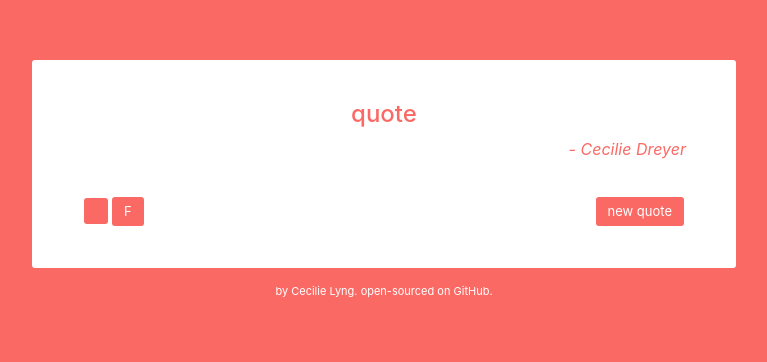
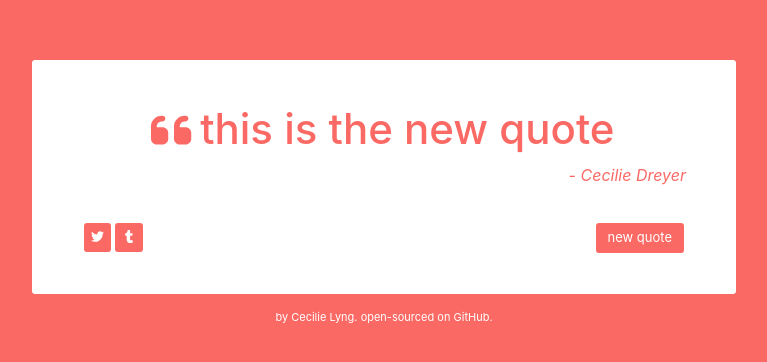
Before and after one commit to ceciliedreyer/random-quote, a React (Create React App) app: page / in a window 1280 px wide. Shown: the part 140-502 px from the top of the page, without its empty margins (256-1023 px from the left). Built offline with nearby package versions, Linux system fonts and the light colour scheme.

Commit message:
Imported font awesome and updated CSS

```diff
--- a/package.json
+++ b/package.json
@@ -3,11 +3,16 @@
   "version": "0.1.0",
   "private": true,
   "dependencies": {
+    "@fortawesome/fontawesome-svg-core": "^6.5.2",
+    "@fortawesome/free-brands-svg-icons": "^6.5.2",
+    "@fortawesome/free-solid-svg-icons": "^6.5.2",
+    "@fortawesome/react-fontawesome": "^0.2.2",
     "@testing-library/jest-dom": "^5.17.0",
     "@testing-library/react": "^13.4.0",
     "@testing-library/user-event": "^13.5.0",
     "axios": "^1.7.2",
     "bootstrap": "^5.3.3",
+    "font-awesome": "^4.7.0",
     "react": "^18.3.1",
     "react-dom": "^18.3.1",
     "react-scripts": "5.0.1",
--- /dev/null
+++ b/src/Quote.css
@@ -0,0 +1,11 @@
+.quote-copy {
+  font-size: 42px;
+  position: relative;
+}
+
+.quote-icon {
+  font-size: 46px;
+  position: relative;
+  top: 3.5px;
+  right: 3px;
+}
--- a/src/Quote.js
+++ b/src/Quote.js
@@ -1,5 +1,19 @@
 import React from "react";
+import { library } from "@fortawesome/fontawesome-svg-core";
+import { faUser, faFolder } from "@fortawesome/free-solid-svg-icons";
+import { FontAwesomeIcon } from "@fortawesome/react-fontawesome";
+import { faQuoteLeft } from "@fortawesome/free-solid-svg-icons";
+import "./Quote.css";
 
 export default function Quote() {
-  return <div>quote</div>;
+  return (
+    <div className="quote">
+      <h1>
+        <strong className="quote-icon">
+          <FontAwesomeIcon icon={faQuoteLeft} />
+        </strong>{" "}
+        <span className="quote-copy">this is the new quote</span>
+      </h1>
+    </div>
+  );
 }
--- a/src/QuoteGenerator.css
+++ b/src/QuoteGenerator.css
@@ -3,7 +3,7 @@
   border-radius: 3px;
   display: block;
   margin: 0 auto;
-  width: 80%;
+  width: 60%;
   padding: 40px 50px;
 }
 
@@ -25,7 +25,6 @@ p {
   box-shadow: none;
   font-size: 13px;
   color: white;
-  padding: 5px 12px;
   margin: 20px 2px 2px 2px;
 }
 
@@ -34,7 +33,35 @@ footer {
   margin-top: 15px;
 }
 
+.quote {
+  display: flex;
+  justify-content: center;
+}
+
 .new-quote-button {
   display: block;
   float: right;
+  padding: 5px 12px;
 }
+
+.tumblr {
+  padding: 4.5px 10px;
+}
+
+.twitter {
+  padding-top: 6.2px;
+  padding-bottom: 6.9px;
+  padding-left: 7px;
+  padding-right: 7px;
+}
+
+@media screen and (min-width: 900px) {
+  .wrapper {
+    background-color: white;
+    border-radius: 3px;
+    display: block;
+    margin: 0 auto;
+    width: 80%;
+    padding: 40px 50px;
+  }
+}
--- a/src/QuoteGenerator.js
+++ b/src/QuoteGenerator.js
@@ -1,23 +1,31 @@
 import React, { useState } from "react";
 import axios from "axios";
+import { library } from "@fortawesome/fontawesome-svg-core";
+import { faUser, faFolder } from "@fortawesome/free-solid-svg-icons";
+import { FontAwesomeIcon } from "@fortawesome/react-fontawesome";
+import { faTwitter } from "@fortawesome/free-brands-svg-icons";
+import { faTumblr } from "@fortawesome/free-brands-svg-icons";
 import "./QuoteGenerator.css";
 import Quote from "./Quote";
+library.add(faUser, faFolder);
 
 export default function QuoteGenerator() {
   return (
     <div className="quote-generator">
       <div className="wrapper">
-        <h1 className="quote">
+        <div className="quote">
           <Quote />
-        </h1>
+        </div>
         <p className="author">
           <em>- Cecilie Dreyer</em>
         </p>
         <div className="buttons">
-          <a className="social-share-button button">
-            <i class="bi bi-twitter"></i>
+          <a className="social-share-button button twitter">
+            <FontAwesomeIcon icon={faTwitter} />
           </a>
-          <button className="social-share-button button">F</button>
+          <button className="social-share-button button tumblr">
+            <FontAwesomeIcon icon={faTumblr} />
+          </button>
           <button className="new-quote-button button">new quote</button>
         </div>
       </div>
```
Also changed, not shown: 1 other file (tests, documents, lock files or other folders).
